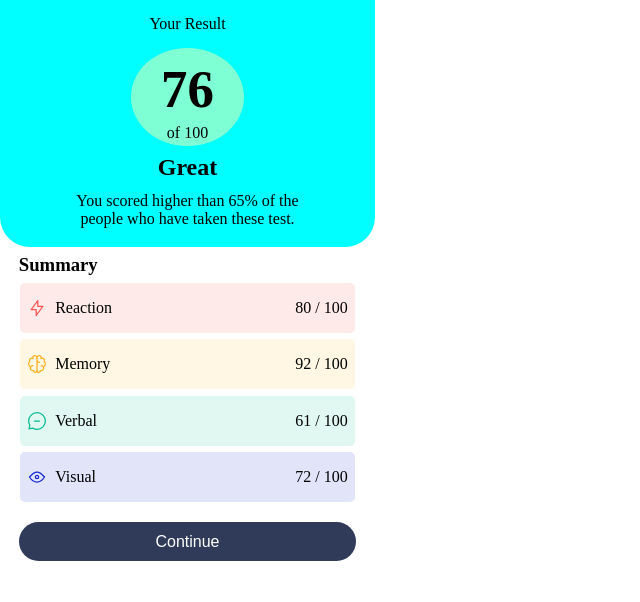
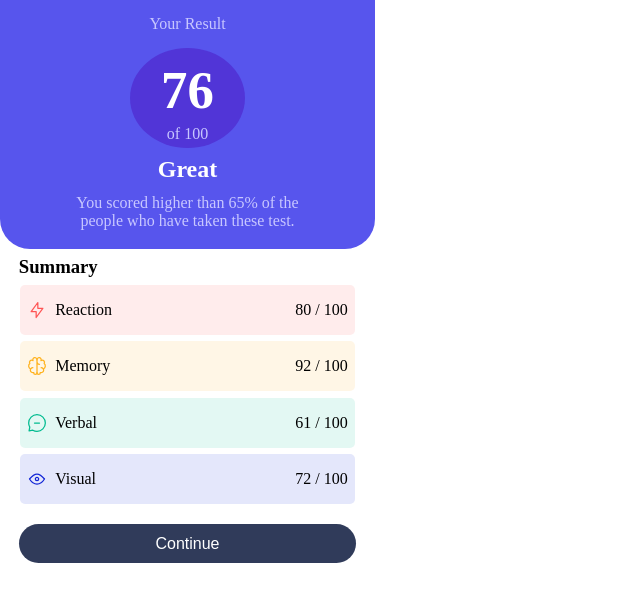
Before and after one commit to JorgeDeAquino/resumo-de-resultado-vue, a Vue app: page / in a window 1280 px wide. Shown: the top 602 px of the page, without its empty margins (0-640 px from the left). Built offline with nearby package versions, Linux system fonts and the light colour scheme.

Commit message:
ajuste de result

```diff
--- a/src/components/Result/Result.scss
+++ b/src/components/Result/Result.scss
@@ -4,17 +4,19 @@
     width: 100%;
     height: 35%;
     border-radius: 0 0 30px 30px;
-    background-color: aqua;
+    background-color: $background-light-royal-blue;
     display: flex;
     flex-direction: column;
     align-items: center;
 
     p {
         margin: 4% 0;
+        color: $Light-lavender;
     }
 
     .result_note_number {
-        background-color: aquamarine;
+        background-color: $circle-violet-blue;
+        border: 1px solid $circle-persian-blue;
         border-radius: 50%;
         width: 30%;
         height: 45%;
@@ -25,6 +27,11 @@
         h2{
             margin: 10% 0 0 0;
             font-size: 3.3rem;
+            color: $White;
+        }
+
+        p {
+            color: $Light-lavender;
         }
     }
 
@@ -35,11 +42,13 @@
 
         h2 {
             margin: 2% 0 1% 0;
+            color: $White;
         }
 
         p {
             margin: 2% 15% 5% 15%;
             text-align: center;
+            color: $Light-lavender;
         }
     }
 }
--- a/src/styles/variables.scss
+++ b/src/styles/variables.scss
@@ -6,17 +6,17 @@
 
 // Primary
 
-$Light-red: hsla(0, 100%, 67%, 0.12);
-$Orangey-yellow: hsla(39, 100%, 56%, 0.12);
-$Green-teal: hsla(166, 100%, 37%, 0.12);
-$Cobalt-blue: hsla(234, 85%, 45%, 0.12);
+$Light-red: hsla(0, 100%, 67%, 0.11);
+$Orangey-yellow: hsla(39, 100%, 56%, 0.11);
+$Green-teal: hsla(166, 100%, 37%, 0.11);
+$Cobalt-blue: hsla(234, 85%, 45%, 0.11);
 
 // Gradients
 
 $background-light-slate-blue: hsl(252, 100%, 67%);
-$background-light-royal-blue: hsl(241, 81%, 54%);
+$background-light-royal-blue: hsla(241, 81%, 54%, .8);
 
-$circle-violet-blue: hsla(256, 72%, 46%, 1);
+$circle-violet-blue: hsla(256, 72%, 46%, .6);
 $circle-persian-blue: hsla(241, 72%, 46%, 0);
 
 
```
